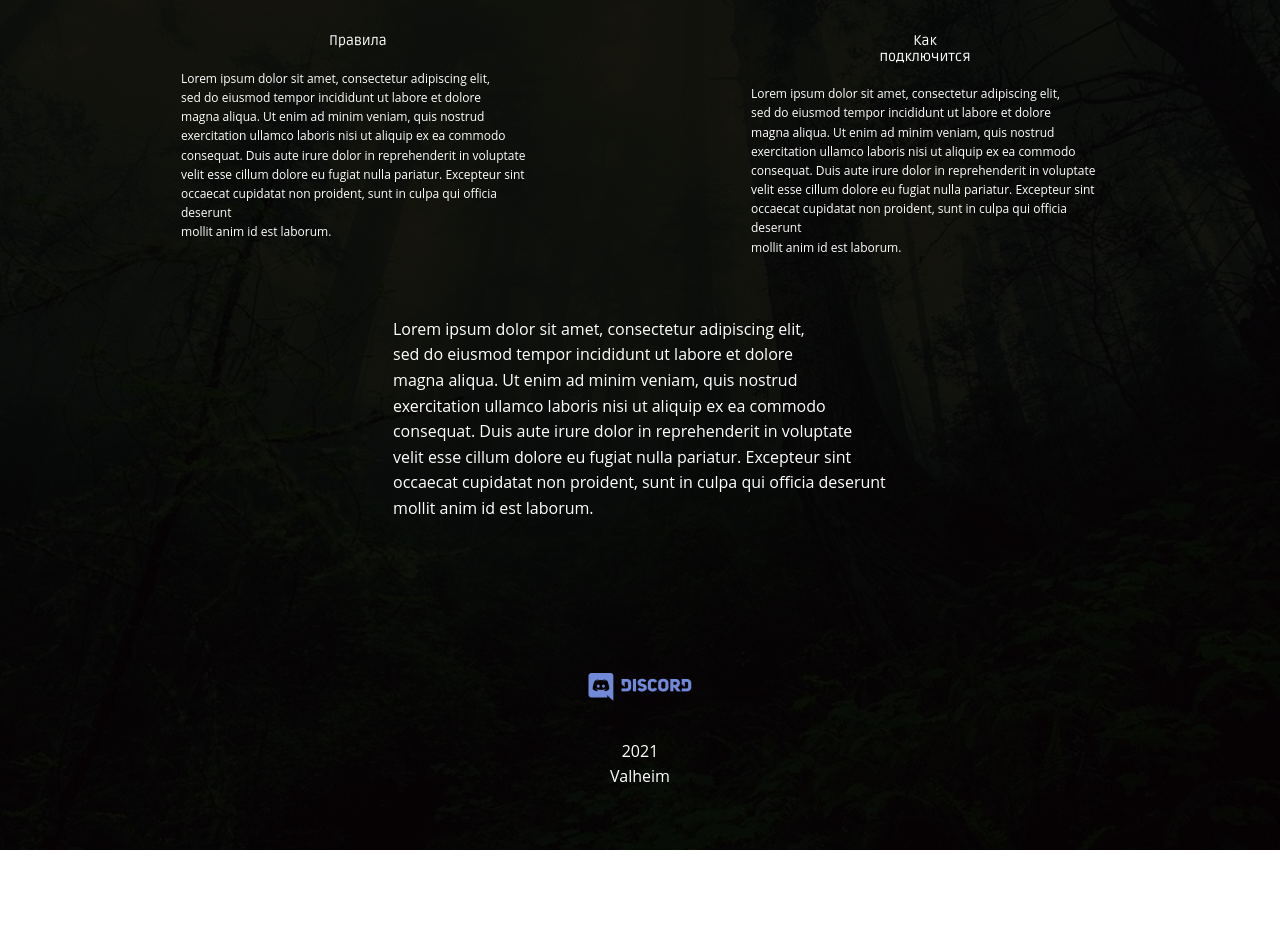
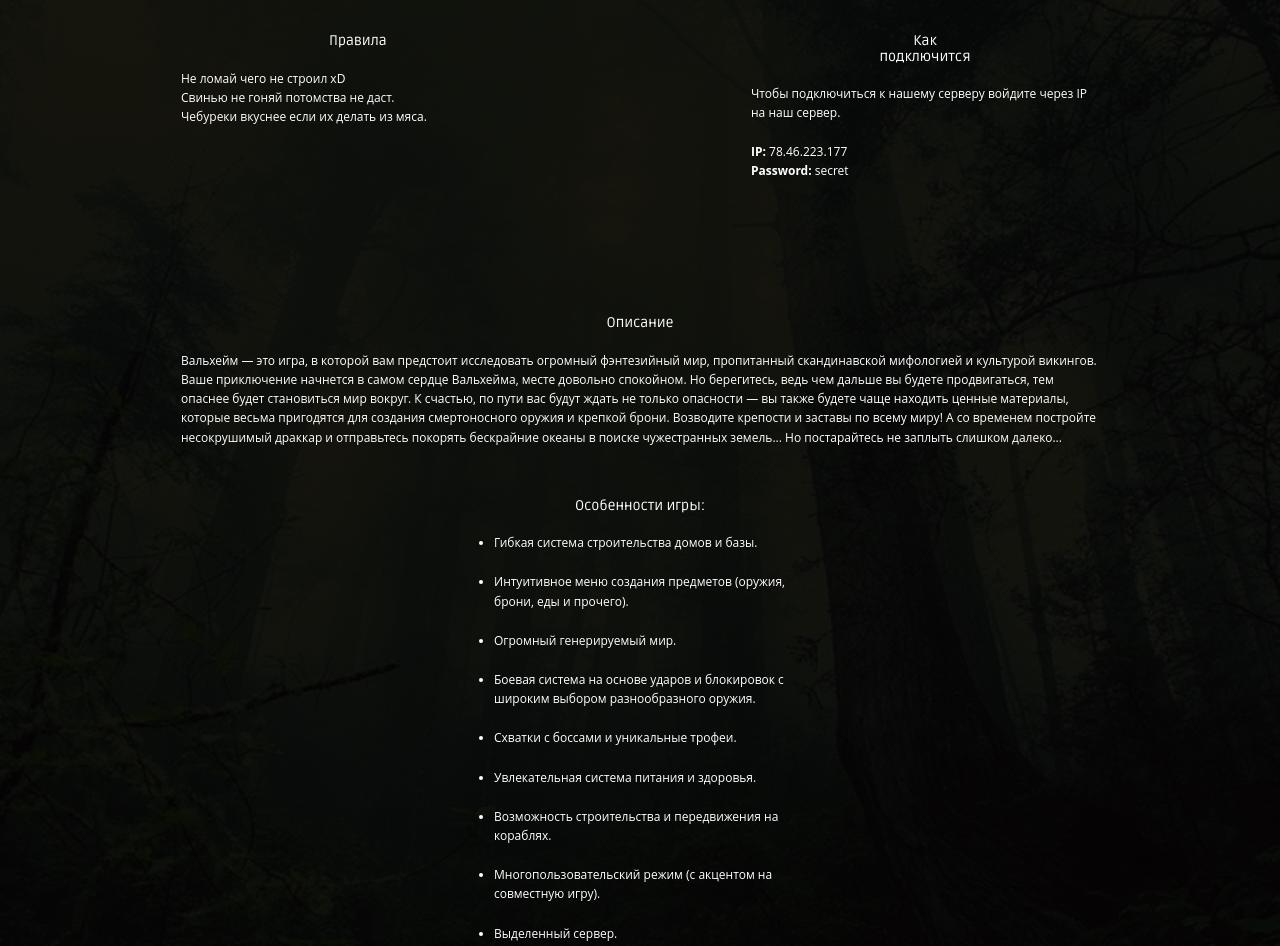
Before and after one commit to acrossoffwest/valheimgame.net, a plain HTML site: page website/index.html in a window 1280 px wide. Shown: the part 306-1252 px from the top of the page. Before the commit the page ends 1156 px from the top, so only its background shows below. Drawn offline with Linux system fonts and the light colour scheme.

Commit message:
(fix) Changed content

```diff
--- a/website/index.html
+++ b/website/index.html
@@ -209,14 +209,21 @@
               <div class="u-container-style u-layout-cell u-size-30 u-layout-cell-1">
                 <div class="u-container-layout u-container-layout-1">
                   <h2 class="u-custom-font u-text u-text-2">Правила</h2>
-                  <p class="u-text u-text-3">Lorem ipsum dolor sit amet, consectetur adipiscing elit,<br>sed do eiusmod tempor incididunt ut labore et dolore <br>magna aliqua. Ut enim ad minim veniam, quis nostrud <br>exercitation ullamco laboris nisi ut aliquip ex ea commodo <br>consequat. Duis aute irure dolor in reprehenderit in voluptate <br>velit esse cillum dolore eu fugiat nulla pariatur. Excepteur sint <br>occaecat cupidatat non proident, sunt in culpa qui officia deserunt <br>mollit anim id est laborum.
+                  <p class="u-text u-text-3">
+                    Не ломай чего не строил xD <br>
+                    Свинью не гоняй потомства не даст. <br>
+                    Чебуреки вкуснее если их делать из мяса.
                   </p>
                 </div>
               </div>
               <div class="u-container-style u-layout-cell u-size-30 u-layout-cell-2">
                 <div class="u-container-layout u-valign-top u-container-layout-2">
                   <h2 class="u-align-center u-custom-font u-text u-text-4">Как подключится</h2>
-                  <p class="u-align-left u-text u-text-5">Lorem ipsum dolor sit amet, consectetur adipiscing elit,<br>sed do eiusmod tempor incididunt ut labore et dolore <br>magna aliqua. Ut enim ad minim veniam, quis nostrud <br>exercitation ullamco laboris nisi ut aliquip ex ea commodo <br>consequat. Duis aute irure dolor in reprehenderit in voluptate <br>velit esse cillum dolore eu fugiat nulla pariatur. Excepteur sint <br>occaecat cupidatat non proident, sunt in culpa qui officia deserunt <br>mollit anim id est laborum.
+                  <p class="u-align-left u-text u-text-5">
+                    Чтобы подключиться к нашему серверу войдите через IP на наш сервер. <br>
+                    <br>
+                    <b>IP: </b>78.46.223.177 <br>
+                    <b>Password: </b>secret
                   </p>
                 </div>
               </div>
@@ -225,7 +232,30 @@
         </div>
         <div class="u-container-style u-expanded-width u-group u-shape-rectangle u-group-1">
           <div class="u-container-layout u-valign-top u-container-layout-3">
-            <p class="u-text u-text-6">Lorem ipsum dolor sit amet, consectetur adipiscing elit,<br>sed do eiusmod tempor incididunt ut labore et dolore <br>magna aliqua. Ut enim ad minim veniam, quis nostrud <br>exercitation ullamco laboris nisi ut aliquip ex ea commodo <br>consequat. Duis aute irure dolor in reprehenderit in voluptate <br>velit esse cillum dolore eu fugiat nulla pariatur. Excepteur sint <br>occaecat cupidatat non proident, sunt in culpa qui officia deserunt <br>mollit anim id est laborum.
+            <h2 class="u-align-center u-custom-font u-text u-text-4">Описание</h2>
+            <p class="u-align-left u-text u-text-5">
+            Вальхейм — это игра, в которой вам предстоит исследовать огромный фэнтезийный мир,
+            пропитанный скандинавской мифологией и культурой викингов. Ваше приключение начнется в
+            самом сердце Вальхейма, месте довольно спокойном. Но берегитесь, ведь чем дальше вы будете
+            продвигаться, тем опаснее будет становиться мир вокруг. К счастью, по пути вас будут
+            ждать не только опасности — вы также будете чаще находить ценные материалы, которые весьма
+            пригодятся для создания смертоносного оружия и крепкой брони. Возводите крепости и заставы
+            по всему миру! А со временем постройте несокрушимый драккар и отправьтесь покорять бескрайние
+            океаны в поиске чужестранных земель... Но постарайтесь не заплыть слишком далеко...
+            </p>
+            <br><br>
+            <h2 class="u-align-center u-custom-font u-text u-text-4">Особенности игры:</h2>
+            <ul  class="u-text u-text-6">
+              <li  class="u-align-left u-text u-text-5">Гибкая система строительства домов и базы.<br></li>
+              <li  class="u-align-left u-text u-text-5">Интуитивное меню создания предметов (оружия, брони, еды и прочего).<br></li>
+              <li  class="u-align-left u-text u-text-5">Огромный генерируемый мир.<br></li>
+              <li  class="u-align-left u-text u-text-5">Боевая система на основе ударов и блокировок с широким выбором разнообразного оружия.<br></li>
+              <li  class="u-align-left u-text u-text-5">Схватки с боссами и уникальные трофеи.<br></li>
+              <li  class="u-align-left u-text u-text-5">Увлекательная система питания и здоровья.<br></li>
+              <li  class="u-align-left u-text u-text-5">Возможность строительства и передвижения на кораблях.<br></li>
+              <li  class="u-align-left u-text u-text-5">Многопользовательский режим (с акцентом на совместную игру).<br></li>
+              <li  class="u-align-left u-text u-text-5">Выделенный сервер.</li>
+            </ul>
             </p>
           </div>
         </div>
```
